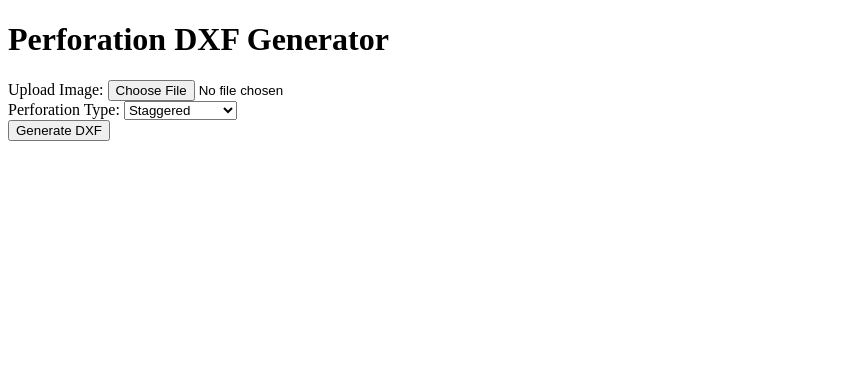
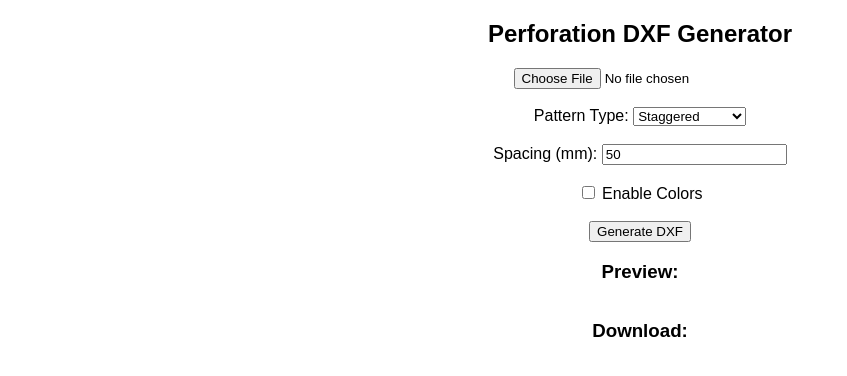
Before and after one commit to Sujithks709/PPW, a Flask app: page / in a window 1280 px wide. Shown: the top 376 px of the page, without its empty margins (0-847 px from the left). Run offline with Flask 3, Linux system fonts and the light colour scheme.

Commit message:
color added

```diff
--- a/app.py
+++ b/app.py
@@ -1,14 +1,20 @@
-from flask import Flask, request, send_file, render_template
+import ezdxf
+import svgwrite
 import cv2
 import numpy as np
-import ezdxf
+import random
+from flask import Flask, request, send_file, render_template, jsonify
 import os
 
 app = Flask(__name__)
 
-# Ensure upload folder exists
 UPLOAD_FOLDER = "uploads"
+OUTPUT_FOLDER = "output"
 os.makedirs(UPLOAD_FOLDER, exist_ok=True)
+os.makedirs(OUTPUT_FOLDER, exist_ok=True)
+
+DEFAULT_WIDTH = 1000
+DEFAULT_HEIGHT = 2000
 
 @app.route("/")
 def index():
@@ -21,45 +27,91 @@ def generate_dxf():
 
     file = request.files["image"]
     pattern_type = request.form.get("pattern_type", "staggered")
+    spacing = int(request.form.get("spacing", 50))
+    enable_colors = request.form.get("enable_colors") == "on"
 
-    # Save the image
     img_path = os.path.join(UPLOAD_FOLDER, file.filename)
     file.save(img_path)
 
-    # Process image for perforation
-    dxf_path = process_image_to_dxf(img_path, pattern_type)
+    dxf_filename = "perforation.dxf"
+    dxf_path = os.path.join(OUTPUT_FOLDER, dxf_filename)
 
-    # Send DXF file to user
-    return send_file(dxf_path, as_attachment=True)
+    process_image_and_generate_dxf(img_path, dxf_path, pattern_type, spacing, enable_colors)
 
-def process_image_to_dxf(image_path, pattern_type):
-    # Load image in grayscale
-    img = cv2.imread(image_path, cv2.IMREAD_GRAYSCALE)
-    height, width = img.shape
+    svg_filename = "perforation.svg"
+    svg_path = os.path.join(OUTPUT_FOLDER, svg_filename)
+    convert_dxf_to_svg(dxf_path, svg_path, enable_colors)
 
-    # Create a DXF file
+    return jsonify({
+        "dxf": f"/download/{dxf_filename}",
+        "svg": f"/preview_svg/{svg_filename}"
+    })
+
+def process_image_and_generate_dxf(img_path, dxf_path, pattern_type, spacing, enable_colors):
+    image = cv2.imread(img_path, cv2.IMREAD_GRAYSCALE)
+    image = cv2.resize(image, (DEFAULT_WIDTH // spacing, DEFAULT_HEIGHT // spacing))
+
+    unique_sizes = list(range(2, 11))
+    colors = {size: (random.randint(0, 255), random.randint(0, 255), random.randint(0, 255)) for size in unique_sizes}
+
     doc = ezdxf.new()
     msp = doc.modelspace()
 
-    # Define perforation parameters
-    hole_size_min = 2
-    hole_size_max = 10
+    if enable_colors:
+        for size in unique_sizes:
+            doc.layers.add(name=f"HOLE_{size}", color=random.randint(1, 255))
 
-    # Loop through pixels to generate perforation pattern
-    for y in range(0, height, 20):
-        for x in range(0, width, 20):
-            brightness = img[y, x]
-            hole_size = np.interp(brightness, [0, 255], [hole_size_max, hole_size_min])
+    for row in range(image.shape[0]):
+        for col in range(image.shape[1]):
+            hole_size = np.interp(image[row, col], [0, 255], [10, 2])
+            hole_size = int(round(hole_size))
+            hole_radius = hole_size / 2
 
-            if pattern_type == "staggered" and (y // 20) % 2 == 1:
-                x += 10  # Offset for staggered pattern
+            x = col * spacing
+            y = row * spacing
 
-            msp.add_circle((x, -y), hole_size / 2)
+            if pattern_type == "staggered" and row % 2 == 1:
+                x += spacing // 2
 
-    # Save DXF file
-    dxf_path = "perforation.dxf"
+            layer_name = f"HOLE_{hole_size}" if enable_colors else "DEFAULT"
+            msp.add_circle((x, -y), hole_radius, dxfattribs={"layer": layer_name})
+
     doc.saveas(dxf_path)
-    return dxf_path
+
+def convert_dxf_to_svg(dxf_path, svg_path, enable_colors):
+    doc = ezdxf.readfile(dxf_path)
+    msp = doc.modelspace()
+
+    min_x, min_y, max_x, max_y = float("inf"), float("inf"), float("-inf"), float("-inf")
+
+    for entity in msp.query("CIRCLE"):
+        center = entity.dxf.center
+        radius = entity.dxf.radius
+        min_x = min(min_x, center.x - radius)
+        min_y = min(min_y, center.y - radius)
+        max_x = max(max_x, center.x + radius)
+        max_y = max(max_y, center.y + radius)
+
+    width = max_x - min_x
+    height = max_y - min_y
+
+    dwg = svgwrite.Drawing(svg_path, profile='tiny', size=(width, height), viewBox=f"{min_x} {min_y} {width} {height}")
+
+    for entity in msp.query("CIRCLE"):
+        center = entity.dxf.center
+        radius = entity.dxf.radius
+        color = f"rgb({random.randint(0,255)},{random.randint(0,255)},{random.randint(0,255)})" if enable_colors else "black"
+        dwg.add(dwg.circle(center=(center.x, -center.y), r=radius, stroke=color, fill="none"))
+
+    dwg.save()
+
+@app.route("/preview_svg/<filename>")
+def preview_svg(filename):
+    return send_file(os.path.join(OUTPUT_FOLDER, filename), mimetype="image/svg+xml")
+
+@app.route("/download/<filename>")
+def download_file(filename):
+    return send_file(os.path.join(OUTPUT_FOLDER, filename), as_attachment=True)
 
 if __name__ == "__main__":
     app.run(host="0.0.0.0", port=5000, debug=True)
--- a/pyproject.toml
+++ b/pyproject.toml
@@ -11,4 +11,4 @@ ezdxf = ">=1.3.5"
 flask = ">=3.1.0"
 numpy = ">=2.2.3"
 opencv-python = ">=4.11.0.86"
-dxf2svg = "*"
+svgwrite = "^1.4.3"
--- a/templates/index.html
+++ b/templates/index.html
@@ -4,80 +4,60 @@
     <meta charset="UTF-8">
     <meta name="viewport" content="width=device-width, initial-scale=1.0">
     <title>Perforation DXF Generator</title>
+    <script src="https://code.jquery.com/jquery-3.6.0.min.js"></script>
     <style>
-        #preview {
-            max-width: 100%;
-            max-height: 300px;
-            display: none;
-            border: 1px solid #ccc;
-            margin-top: 10px;
-        }
+        body { font-family: Arial, sans-serif; text-align: center; }
+        .preview-container { display: flex; justify-content: center; }
+        img, svg { border: 1px solid black; margin-top: 10px; max-width: 100%; }
     </style>
 </head>
 <body>
-    <h1>Perforation DXF Generator</h1>
+    <h2>Perforation DXF Generator</h2>
+    <form id="upload-form" enctype="multipart/form-data">
+        <input type="file" name="image" required>
+        <br><br>
+        <label>Pattern Type:</label>
+        <select name="pattern_type">
+            <option value="staggered">Staggered</option>
+            <option value="non-staggered">Non-Staggered</option>
+        </select>
+        <br><br>
+        <label>Spacing (mm):</label>
+        <input type="number" name="spacing" value="50" min="10" required>
+        <br><br>
+        <label>
+            <input type="checkbox" name="enable_colors"> Enable Colors
+        </label>
+        <br><br>
+        <button type="submit">Generate DXF</button>
+    </form>
 
-    <!-- Upload Image -->
-    <label for="imageUpload">Upload Image:</label>
-    <input type="file" id="imageUpload" accept="image/*">
-    <br>
+    <h3>Preview:</h3>
+    <div class="preview-container">
+        <img id="image-preview" style="display:none;">
+        <svg id="svg-preview" style="display:none;"></svg>
+    </div>
 
-    <!-- Image Preview -->
-    <img id="preview">
-
-    <!-- Perforation Type -->
-    <label for="patternType">Perforation Type:</label>
-    <select id="patternType">
-        <option value="staggered">Staggered</option>
-        <option value="non-staggered">Non-Staggered</option>
-    </select>
-    <br>
-
-    <!-- Generate DXF Button -->
-    <button onclick="uploadImage()">Generate DXF</button>
+    <h3>Download:</h3>
+    <a id="download-dxf" style="display:none;" download>Download DXF</a>
 
     <script>
-        document.getElementById("imageUpload").addEventListener("change", function(event) {
-            const file = event.target.files[0];
-            if (file) {
-                const reader = new FileReader();
-                reader.onload = function(e) {
-                    document.getElementById("preview").src = e.target.result;
-                    document.getElementById("preview").style.display = "block";
-                };
-                reader.readAsDataURL(file);
-            }
+        $("#upload-form").submit(function(event) {
+            event.preventDefault();
+            var formData = new FormData(this);
+
+            $.ajax({
+                url: "/generate_dxf",
+                type: "POST",
+                data: formData,
+                contentType: false,
+                processData: false,
+                success: function(response) {
+                    $("#download-dxf").attr("href", response.dxf).show();
+                    $("#svg-preview").attr("src", response.svg).show();
+                }
+            });
         });
-
-        function uploadImage() {
-            const fileInput = document.getElementById("imageUpload");
-            const patternType = document.getElementById("patternType").value;
-
-            if (!fileInput.files.length) {
-                alert("Please upload an image first!");
-                return;
-            }
-
-            const formData = new FormData();
-            formData.append("image", fileInput.files[0]);
-            formData.append("pattern_type", patternType);
-
-            fetch("/generate_dxf", {
-                method: "POST",
-                body: formData
-            })
-            .then(response => response.blob())
-            .then(blob => {
-                const url = window.URL.createObjectURL(blob);
-                const a = document.createElement("a");
-                a.href = url;
-                a.download = "perforation.dxf";
-                document.body.appendChild(a);
-                a.click();
-                document.body.removeChild(a);
-            })
-            .catch(error => console.error("Error:", error));
-        }
     </script>
 </body>
 </html>
```
Also changed, not shown: output/perforation.svg (added), uploads/340004144_706566267883010_8662644325649651685_n.webp (added), uploads/800 (12).jpg (added), uploads/KIDS ACTIVITY BOOK.png (added), uploads/alchemyrefiner_alchemymagic_2_9590ad70-a137-4c2f-b88b-10eaa42b5d98_0.jpg (added), uploads/cat.jpeg (added), uploads/latest front page bible activity.png (added), 4 other files.
